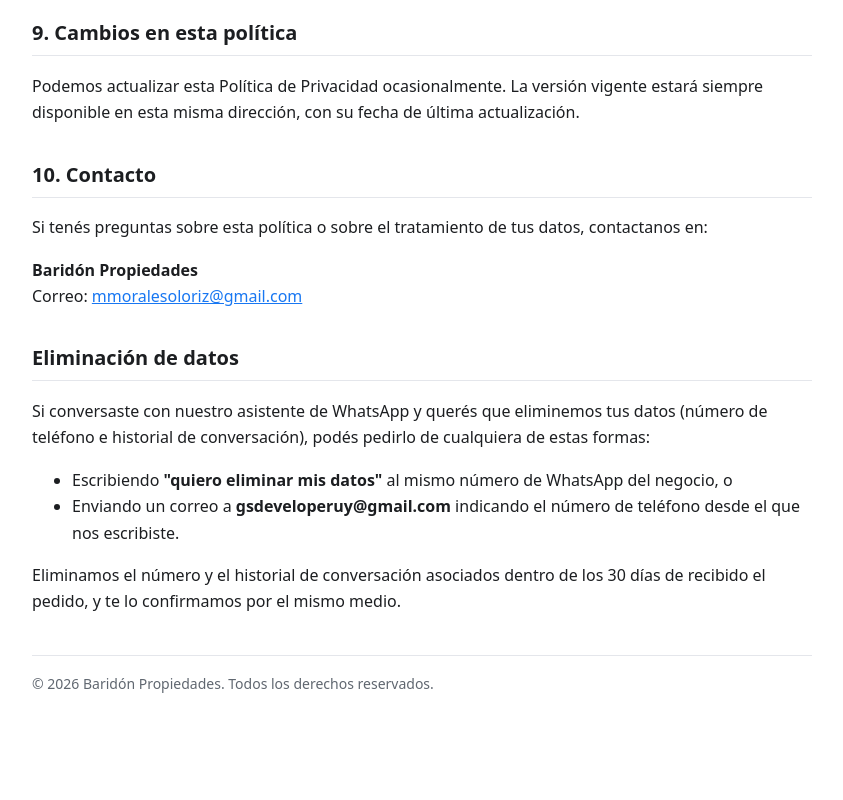
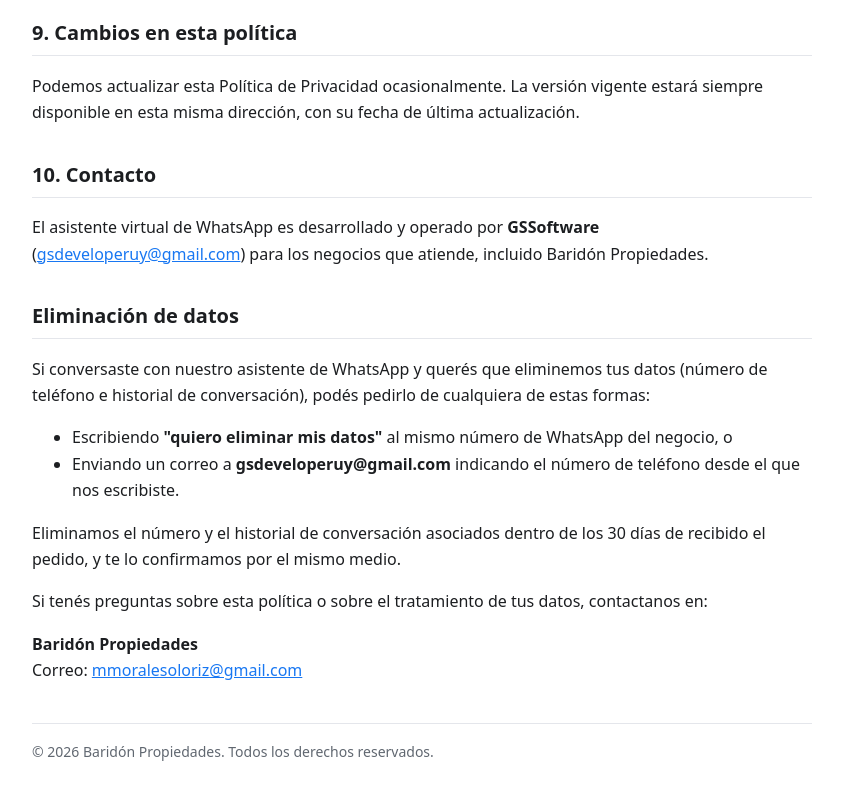
Before and after one commit to AnnoTnymus/baridon-privacidad, a plain HTML site: page index.html in a window 1280 px wide. Shown: the part 1931-2731 px from the top of the page, without its empty margins (218-1061 px from the left). Before the commit the page ends 2666 px from the top, so only its background shows below. Drawn offline with Linux system fonts and the light colour scheme.

Commit message:
Update index.html

```diff
--- a/index.html
+++ b/index.html
@@ -67,9 +67,9 @@
   <p>Podemos actualizar esta Política de Privacidad ocasionalmente. La versión vigente estará siempre disponible en esta misma dirección, con su fecha de última actualización.</p>
 
   <h2>10. Contacto</h2>
-  <p>Si tenés preguntas sobre esta política o sobre el tratamiento de tus datos, contactanos en:</p>
-  <p><strong>Baridón Propiedades</strong><br>
-  Correo: <a href="mailto:mmoralesoloriz@gmail.com">mmoralesoloriz@gmail.com</a></p>
+  <p>El asistente virtual de WhatsApp es desarrollado y operado por
+    <strong>GSSoftware</strong> (<a href="mailto:gsdeveloperuy@gmail.com">gsdeveloperuy@gmail.com</a>)
+    para los negocios que atiende, incluido Baridón Propiedades.</p>
     <h2 id="eliminacion-de-datos">Eliminación de datos</h2>
 <p>Si conversaste con nuestro asistente de WhatsApp y querés que eliminemos
 tus datos (número de teléfono e historial de conversación), podés pedirlo de
@@ -82,6 +82,10 @@
 </ul>
 <p>Eliminamos el número y el historial de conversación asociados dentro de los
 30 días de recibido el pedido, y te lo confirmamos por el mismo medio.</p>
+    <p>Si tenés preguntas sobre esta política o sobre el tratamiento de tus datos, contactanos en:</p>
+    <p><strong>Baridón Propiedades</strong><br>
+    Correo: <a href="mailto:mmoralesoloriz@gmail.com">mmoralesoloriz@gmail.com</a></p>
+
   <footer>
     © 2026 Baridón Propiedades. Todos los derechos reservados.
   </footer>
```
